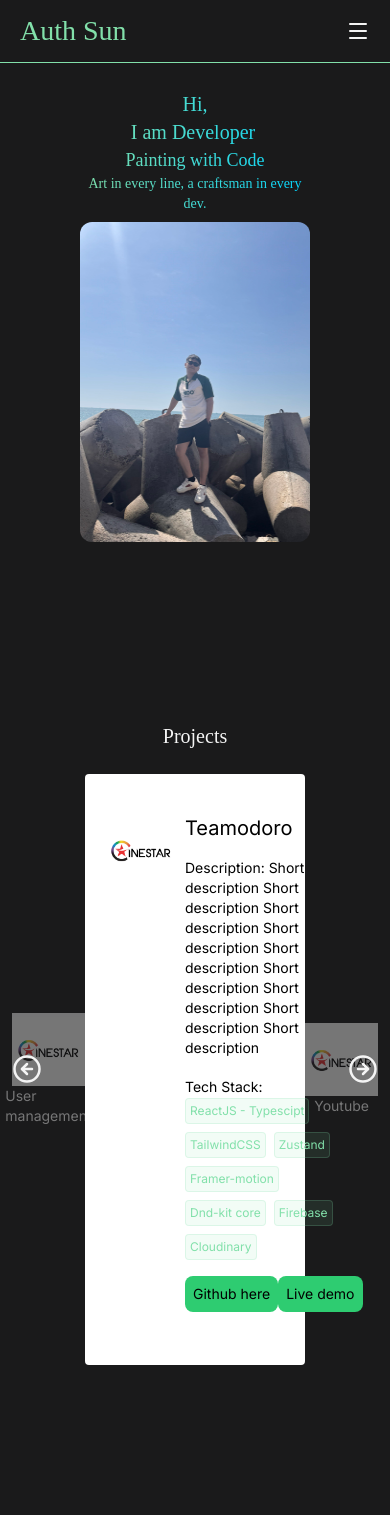
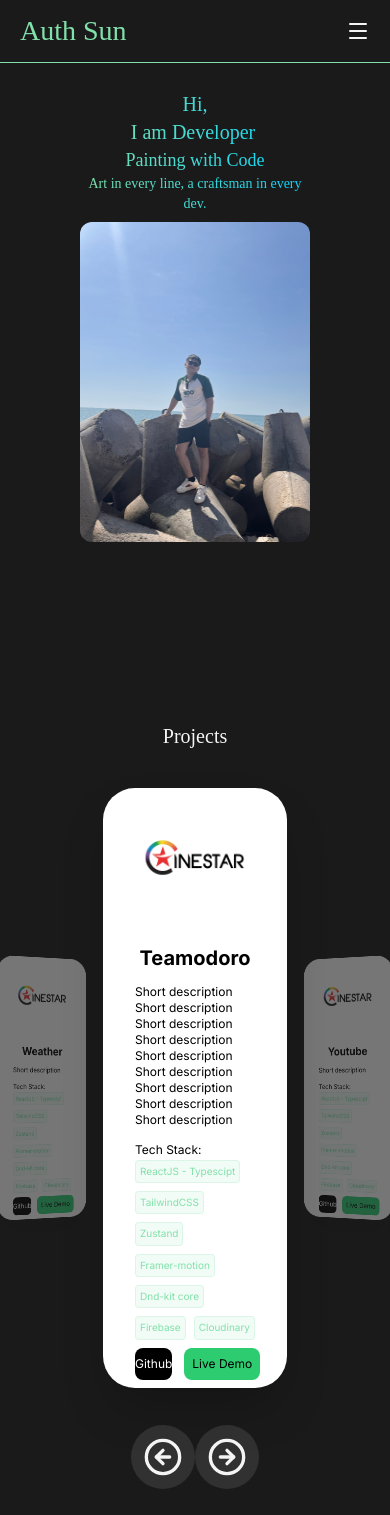
Before and after one commit to hnduong0711/my-portfolio, a React app: page / in a window 390 px wide. Before the commit the page ends 1455 px from the top, so only its background shows below. Built offline with nearby package versions, Linux system fonts and the light colour scheme; the HTML template or start-up script is replaced by a standard one; a web font is replaced by a local one.

Commit message:
project section: change layout idea, add mobile responsive and animation to section

```diff
--- a/src/components/Nav.jsx
+++ b/src/components/Nav.jsx
@@ -68,7 +68,7 @@ const Nav = () => {
         className={`border-b border-primary md:px-20 py-2.5 flex-between ${isMobile ? "flex-between px-5" : ""}`}
       >
         <a href="#home">
-          <h1 className="text-[28px] md:text-[40px]  text-logo font-heading text-nowrap">
+          <h1 className="text-[28px] md:text-4xl  text-logo font-heading text-nowrap">
             Auth Sun
           </h1>
         </a>
@@ -93,7 +93,7 @@ const Nav = () => {
                     <a
                       href={`#${link.id}`}
                       onClick={() => setIsOpen(false)}
-                      className="text-sm text-black"
+                      className="text-xs text-black"
                     >
                       {link.title}
                     </a>
@@ -107,7 +107,7 @@ const Nav = () => {
             {navLinks.map((link) => (
               <li key={link.id}>
                 <a
-                  className="cursor-pointer text-nowrap md:text-base"
+                  className="cursor-pointer text-nowrap md:text-sm"
                   href={`#${link.id}`}
                 >
                   {link.title}
--- a/src/components/Project.jsx
+++ b/src/components/Project.jsx
@@ -1,96 +1,114 @@
-import React, { useEffect, useState } from "react";
+import React, { useEffect, useRef, useState } from "react";
 import { CircleArrowRight, CircleArrowLeft } from "lucide-react";
 import projects from "../data/project";
-
-const SideProject = ({ sideProject }) => {
-  return (
-    <div className="col-center w-1/5 opacity-40">
-      <img src="/images/test-img-project.png" alt="Banner" />
-      <h1 className="text-sm text-white">{sideProject.title}</h1>
-    </div>
-  );
-};
+import gsap from "gsap";
+import { useGSAP } from "@gsap/react";
 
 const Project = () => {
   const [currentIndex, setCurrentIndex] = useState(0);
   const projectsTotal = projects.length;
-  const goToSlide = (index) => {
-    const newIndex = (index + projectsTotal) % projectsTotal;
-    setCurrentIndex(newIndex);
-  };
-  const getProjectAt = (indexOffset) => {
-    return projects[
-      (currentIndex + indexOffset + projectsTotal) % projectsTotal
-    ];
+  const itemsRef = useRef([]);
+
+  useGSAP(() => {
+    projects.forEach((_, index) => {
+      const el = itemsRef.current[index];
+      if (!el) return;
+
+      let offset = index - currentIndex;
+
+      if (offset > projectsTotal / 2) offset -= projectsTotal;
+      if (offset < -projectsTotal / 2) offset += projectsTotal;
+
+      const isActive = Math.abs(offset) <= 1;
+
+      gsap.to(el, {
+        x: `${offset * 105}%`,
+        scale: offset === 0 ? 1 : 0.7,
+        rotationY: offset * -35,
+        z: offset === 0 ? 0 : -400,
+        opacity: offset === 0 ? 1 : isActive ? 0.4 : 0,
+        zIndex: 30 - Math.abs(offset) * 10,
+        pointerEvents: offset === 0 ? "auto" : "none",
+        duration: 0.8,
+        ease: "expo.out",
+        overwrite: true,
+      });
+    });
+  }, [currentIndex]);
+
+  const goToSlide = (dir) => {
+    setCurrentIndex((prev) => (prev + dir + projectsTotal) % projectsTotal);
   };
 
-  const currentProject = getProjectAt(0);
-  const prevProject = getProjectAt(-1);
-  const nextProject = getProjectAt(1);
-  useEffect(() => {
-    console.log(prevProject);
-  }, []);
   return (
-    <section id="proj-card" className="gap-6">
-      {/* title */}
-      <h1 className="font-heading text-xl md:text-4xl">Projects</h1>
-      {/* content */}
-      <div className="flex-between relative">
-        {/* prev btn */}
-        <button className="z-10 absolute" onClick={() => goToSlide(currentIndex - 1)}>
-          <CircleArrowLeft size={30}/>
-        </button>
-        {/* prev side project */}
-        <SideProject sideProject={prevProject} />
-        {/* project item */}
-        <div className="flex-between items-start gap-2 bg-white text-black py-10 px-5 rounded-sm w-3/5 h-[70vh]">
+    <section className="overflow-hidden">
+      <h1 className="font-heading text-xl md:text-4xl md:mb-2">Projects</h1>
+
+      <div className="relative w-full max-w-5xl h-[80vh] flex items-center justify-center">
+        <div
+          className="relative w-full h-full flex items-center justify-center"
+          style={{ perspective: "1500px", transformStyle: "preserve-3d" }}
+        >
+          {/* project list */}
+          {projects.map((project, index) => (
+            <div
+              key={project.id}
+              ref={(el) => (itemsRef.current[index] = el)}
+              className="absolute w-[80%] md:w-[60%] bg-white text-black rounded-4xl py-2 px-8 shadow-2xl flex flex-col md:flex-row gap-6"
+              style={{ backfaceVisibility: "hidden" }}
+            >
               <img
-            src="/images/test-img-project.png"
-            alt="Banner"
-            className="w-2/5"
+                src={"/images/test-img-project.png"}
+                className="w-full md:w-1/2 rounded-xl object-cover h-full"
+                alt={project.title}
               />
-          {/* info */}
-          <div className="flex flex-col gap-4">
-            <h1 className="text-xl">{currentProject.title}</h1>
-            <div className="text-sm">
-              Description: {currentProject.description}
-            </div>
+              <div className="flex flex-col justify-center flex-1 gap-2">
+                <h2 className="text-xl font-bold p-1 text-center">{project.title}</h2>
+                <p className="text-xs">
+                  {project.description}
+                </p>
                 <div className="">
-              <span className="text-nowrap text-sm">Tech Stack:</span>
-              <div className="text-sm flex flex-wrap gap-2">
-                {currentProject.tech.map((item, index) => (
+                  <span className="text-nowrap text-xs">Tech Stack:</span>
+
+                  <div className="text-xs flex flex-wrap gap-2">
+                    {project.tech.map((item, index) => (
                       <span
                         key={index}
-                    className="text-xs p-1 text-nowrap rounded-sm bg-primary/10 text-primary border border-primary/20"
+                        className="text-[10px] p-1 text-nowrap rounded-sm bg-primary/10 text-primary border border-primary/20"
                       >
                         {item}
                       </span>
                     ))}
                   </div>
                 </div>
-            <div className="flex-between">
-              <a href={currentProject.github} className="btn">
-                Github here
+                <div className="flex gap-3">
+                  <a href={project.github} className="black-btn">
+                    Github
                   </a>
-              <a href={currentProject.livedemo} className="btn">
-                Live demo
+                  <a href={project.livedemo} className="green-btn">
+                    Live Demo
                   </a>
-              {currentProject.videodemo && (
-                <>
-                  <a href={currentProject.videodemo} className="btn">
-                    Video demo
-                  </a>
-                </>
-              )}
                 </div>
               </div>
             </div>
-        {/* next side project */}
-        <SideProject sideProject={nextProject} />
-        {/* next btn */}
-        <button onClick={() => goToSlide(currentIndex + 1)} className="z-10 absolute right-0">
-          <CircleArrowRight size={30}/>
+          ))}
+        </div>
+
+        {/* controller */}
+        <div className="absolute -bottom-16 flex z-100">
+          <button
+            onClick={() => goToSlide(-1)}
+            className="p-3 bg-white/10 hover:bg-white/20 rounded-full transition-all active:scale-90"
+          >
+            <CircleArrowLeft size={40} />
           </button>
+          <button
+            onClick={() => goToSlide(1)}
+            className="p-3 bg-white/10 hover:bg-white/20 rounded-full transition-all active:scale-90"
+          >
+            <CircleArrowRight size={40} />
+          </button>
+        </div>
       </div>
     </section>
   );
--- a/src/data/project.js
+++ b/src/data/project.js
@@ -55,6 +55,62 @@ const projects = [
     livedemo: "https://resumio-b2216.web.app",
     featured: true,
   },
+  {
+    id: "website",
+    title: "Website",
+    description:
+      "Short description Short description Short description Short description Short description Short description Short description Short description Short description",
+    tech: [
+      "ReactJS - Typescipt",
+      "TailwindCSS",
+      "Zustand",
+      "Framer-motion",
+      "Dnd-kit core",
+      "Firebase",
+      "Cloudinary",
+    ],
+    image: "/images/portfolio.png",
+    github: "https://github.com/hnduong0711/Teamodoro.git",
+    livedemo: "https://resumio-b2216.web.app",
+    featured: true,
+  },
+  {
+    id: "crypto",
+    title: "Crypto",
+    description: "Short description",
+    tech: [
+      "ReactJS - Typescipt",
+      "TailwindCSS",
+      "Zustand",
+      "Framer-motion",
+      "Dnd-kit core",
+      "Firebase",
+      "Cloudinary",
+    ],
+    image: "/images/portfolio.png",
+    github: "https://github.com/hnduong0711/Teamodoro.git",
+    livedemo: "https://resumio-b2216.web.app",
+    videodemo: "...",
+    featured: true,
+  },
+  {
+    id: "weather",
+    title: "Weather",
+    description: "Short description",
+    tech: [
+      "ReactJS - Typescipt",
+      "TailwindCSS",
+      "Zustand",
+      "Framer-motion",
+      "Dnd-kit core",
+      "Firebase",
+      "Cloudinary",
+    ],
+    image: "/images/portfolio.png",
+    github: "https://github.com/hnduong0711/Teamodoro.git",
+    livedemo: "https://resumio-b2216.web.app",
+    featured: true,
+  },
 ];
 
 export default projects;
--- a/src/index.css
+++ b/src/index.css
@@ -55,8 +55,12 @@ body {
       transparent 100%);
 }
 
-@utility btn{
-  @apply bg-bold text-sm text-nowrap text-black rounded-lg p-2;
+@utility green-btn{
+  @apply bg-bold text-xs text-nowrap text-black rounded-lg p-2 flex-1 py-2 text-center;
+}
+
+@utility black-btn{
+  @apply flex-1 bg-black text-white py-2 rounded-lg text-xs text-center
 }
 
 @layer base {
```
Lines whose indentation alone changed are shown as unchanged.
